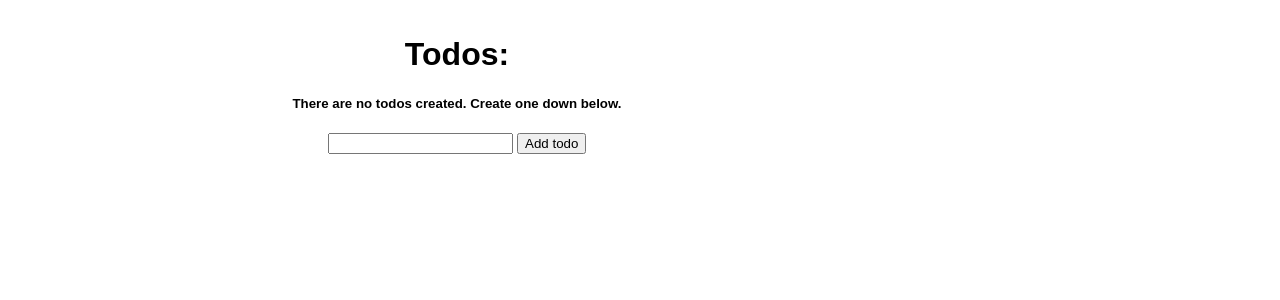
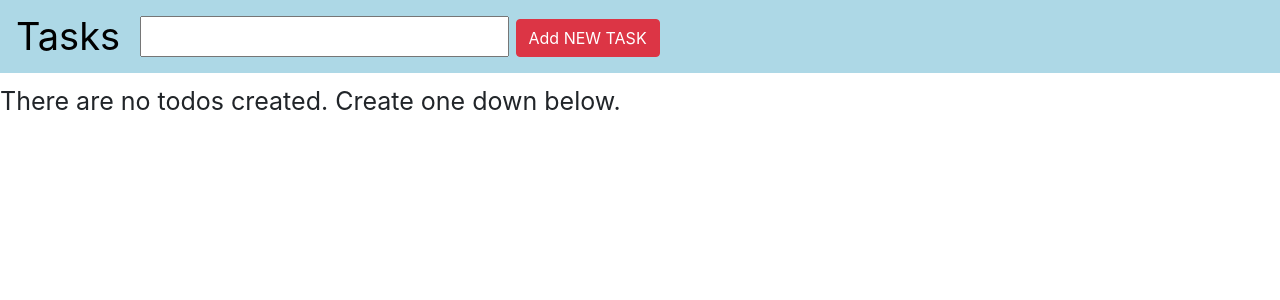
Before and after one commit to DominikBazan/flask-python-learning, a Flask app: page / in a window 1280 px wide. Shown: the top 300 px of the page. Run offline with Flask 2, Linux system fonts and the light colour scheme; data that the repository does not hold is empty; some libraries are stand-ins or nearby versions.

Commit message:
Added bootstrap. Working on layout.

```diff
--- a/app.py
+++ b/app.py
@@ -21,6 +21,7 @@ def index():
 
 @app.route('/delete/<string:value>')
 def delete(value):
+    print(">XXXX<")
     db = dbConnection()
     try:
         todoDelete(db, value)
--- a/requirements.txt
+++ b/requirements.txt
@@ -1,5 +1,6 @@
 astroid==2.3.3
 click==7.1.1
+dominate==2.5.1
 Flask==1.1.1
 gunicorn==20.0.4
 isort==4.3.21
@@ -12,5 +13,6 @@ mysql-connector==2.2.9
 pylint==2.4.4
 six==1.14.0
 typed-ast==1.4.1
+visitor==0.1.3
 Werkzeug==1.0.1
 wrapt==1.11.2
--- a/static/css/main.css
+++ b/static/css/main.css
@@ -1,26 +1,28 @@
 body, html {
-    margin: 15px;
+    /* margin: 15px; */
     font-family: sans-serif;
-    text-align: center;
+    /* text-align: center; */
 }
 
 .content {
     margin: 0 auto;
-    width: 400px;
+    /* width: 400px; */
 }
 
 table, td, th {
-    border: 1px solid #aaa;
+    border: 2px solid #aaa;
 }
 
 table {
-    border-collapse: collapse;
-    /* width: 100%; */
-    margin-left: 30%;
+    margin-top: 24px;
+    /* border-collapse: collapse; */
+    border: solid 3px #aaa;
+    width: 100%;
+    /* margin-left: 30%; */
 }
 
 th {
-    height: 30px;
+    /* height: 30px; */
 }
 
 td {
@@ -28,10 +30,45 @@ td {
     padding: 4px 15px 4px 15px;
 }
 
+tr {
+    height: 40px;
+    text-align: center;
+    font-size: 22px;
+}
+
+#title {
+    font-size: 38px;
+    text-decoration: none;
+    color: black;
+}
+
+#empty-case {
+    font-size: 25px;
+    margin-top: 35px;
+}
+
+.btn-size {
+    padding-left: 25px;
+    padding-right: 25px;
+}
+
 #form {
     margin-top: 20px;
 }
 
+#nav-form {
+    margin-left: 20px;
+}
+
 #content {
-    max-width: 70%;
+    /* max-width: 70%; */
 }
+
+.navbar-nav li:hover>.dropdown-menu {
+    display: block;
+}
+
+.bg-mainbar {
+    background-color: lightblue;
+    font-size: 23px;
+}
--- a/templates/base.html
+++ b/templates/base.html
@@ -5,9 +5,49 @@
     <meta name="viewport" content="width=device-width, initial-scale=1.0">
     <meta http-equiv="X-UA-Compatible" content="ie=edge">
     <link rel="stylesheet" href="{{ url_for('static', filename='css/main.css') }}">
+    <link rel="stylesheet" href="https://stackpath.bootstrapcdn.com/bootstrap/4.3.1/css/bootstrap.min.css" integrity="sha384-ggOyR0iXCbMQv3Xipma34MD+dH/1fQ784/j6cY/iJTQUOhcWr7x9JvoRxT2MZw1T" crossorigin="anonymous">
     {% block head %}{% endblock %}
 </head>
 <body>
+
+    <nav class="navbar bg-mainbar navbar-light navbar-expand-md fixed-top" id="navBar">
+        <a href="/" id="title">Tasks</a>
+        <form action="/" method="POST" id="nav-form">
+            <input type="text" name="content" id="content">
+            <button type="submit button" class="btn btn-danger">Add NEW TASK</button>
+        </form>
+
+        <!-- <button type="button" class="navbar-toggler navbar-toggler-right" data-toggle="collapse" data-target="#navbarNav"
+            id="nav-nar-toggler">
+            <span class="navbar-toggler-icon"></span>
+        </button> -->
+        <!-- <div class="collapse navbar-collapse" id="navbarNav">
+            <ul class="navbar-nav navbar-nav ml-auto" id="navScrollspy">
+                <div *ngIf="auth.isAdmin(user)">
+                    <li class="nav-item">
+                        <a data-scroll class="nav-link mr-3"><img src="./../../assets/img/adminIcon.png" width="40"
+                                hight="40" class="mr-2 ml-1" alt="" (click)="goAdmin()" /></a>
+                    </li>
+                </div>
+                <li class="nav-item">
+                    <a data-scroll class="nav-link mr-3"><img src="./../../assets/img/cart.png" width="40" hight="40"
+                            class="mr-2 ml-1" alt="" (click)="goCart()" /></a>
+                </li>
+                <li class="nav-item">
+                    <a data-scroll class="nav-link mr-3"><img src="./../../assets/img/history.png" width="40" hight="40"
+                            class="mr-2 ml-1" alt="" (click)="goHistory()" /></a>
+                </li>
+                <li class="nav-item">
+                    <a data-scroll class="nav-link mr-3"><img src="./../../assets/img/dors.png" width="40" hight="40"
+                            class="mr-2 ml-1" alt="" (click)="logout()" /></a>
+                </li>
+            </ul>
+        </div> -->
+    </nav>
+
     {% block body %}{% endblock %}
+    <script src="https://code.jquery.com/jquery-3.3.1.slim.min.js" integrity="sha384-q8i/X+965DzO0rT7abK41JStQIAqVgRVzpbzo5smXKp4YfRvH+8abtTE1Pi6jizo" crossorigin="anonymous"></script>
+    <script src="https://cdnjs.cloudflare.com/ajax/libs/popper.js/1.14.7/umd/popper.min.js" integrity="sha384-UO2eT0CpHqdSJQ6hJty5KVphtPhzWj9WO1clHTMGa3JDZwrnQq4sF86dIHNDz0W1" crossorigin="anonymous"></script>
+    <script src="https://stackpath.bootstrapcdn.com/bootstrap/4.3.1/js/bootstrap.min.js" integrity="sha384-JjSmVgyd0p3pXB1rRibZUAYoIIy6OrQ6VrjIEaFf/nJGzIxFDsf4x0xIM+B07jRM" crossorigin="anonymous"></script>
 </body>
 </html>
--- a/templates/index.html
+++ b/templates/index.html
@@ -4,11 +4,13 @@
 <title>Todo list</title>
 {% endblock %}
 
+{% block content %}
+
 {% block body %}
 <div id="content">
     <h1>Todos:</h1>
     {% if todos|length < 1 %}
-    <h5>There are no todos created. Create one down below.</h5>
+    <div id="empty-case">There are no todos created. Create one down below.</div>
     {% else %}
     <table>
         <tr>
@@ -21,17 +23,20 @@
                     {{todo}}
                 </td>
                 <td>
-                    <a href="/delete/{{todo}}">Delete</a>
-                    <a href="/update/{{todo}}">Update</a>
+                    <a class="btn btn-danger" href="/delete/{{todo}}" role="button">Delete</a>
+                    <a class="btn btn-warning" href="/update/{{todo}}" role="button">Update</a>
                 </td>
             </tr>
         {% endfor %}
     </table>
     {% endif %}
 
-    <form action="/" method="POST" id="form">
+    <!-- <form action="/" method="POST" id="form">
         <input type="text" name="content" id="content">
         <input type="submit" value="Add todo">
-    </form>
+    </form> -->
+
 </div>
 {% endblock %}
+
+{% endblock %}
```
